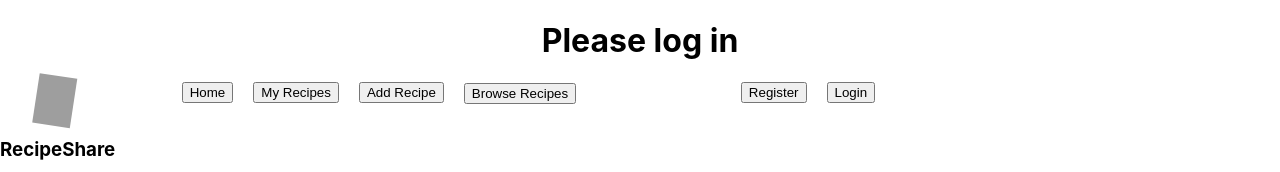
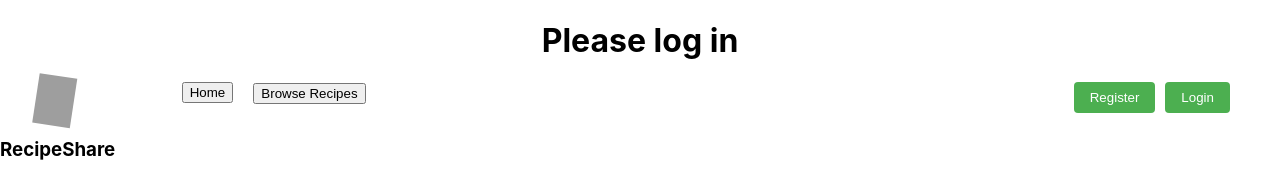
Before and after one commit to yergozhin/MealMaster, a React (Create React App) app in the folder meal-master/client/: page / in a window 1280 px wide. Shown: the top 172 px of the page. Built offline with nearby package versions, Linux system fonts and the light colour scheme; no server answers; grey boxes are pictures that could not be loaded.

Commit message:
clean code 4

```diff
--- a/meal-master/client/src/App.css
+++ b/meal-master/client/src/App.css
@@ -250,3 +250,24 @@ footer {
 .footer-link:hover {
   color: #ffcc00;
 }
+
+.auth-buttons-wrapper {
+  display: flex;
+  justify-content: flex-end;
+  width: 100%;
+  padding-right: 50px;
+}
+
+.authButton {
+  padding: 8px 16px;
+  background-color: #4CAF50;
+  color: white;
+  border: none;
+  border-radius: 4px;
+  cursor: pointer;
+  margin-left: 10px;
+}
+
+.authButton:hover {
+  background-color: #45a049;
+}
--- a/meal-master/client/src/routes/Home.jsx
+++ b/meal-master/client/src/routes/Home.jsx
@@ -19,7 +19,15 @@ function Home() {
                 .then((response) => response.json())
                 .then((data) => {
                     if (data.message === 'User is logged in') {
-                        setUser(data.user);
+                        fetch(`/api/users/${data.user.userId}`)
+                    .then((response) => response.json())
+                    .then((userData) => {
+                        setUser(userData); // Set the full user data
+                    })
+                    .catch((error) => {
+                        console.error('Error fetching user data:', error);
+                        setUser(null); // In case of error, clear user data
+                    });
                     } else {
                         setUser(null);
                     }
@@ -66,7 +74,7 @@ function Home() {
             <header>
                 <div>
                     {user ? (
-                        <h1>Welcome, User {user.userId}!</h1>
+                        <h1>Welcome, User {user[0].id}!</h1>
                     ) : (
                         <h1>Please log in</h1>
                     )}
@@ -84,12 +92,15 @@ function Home() {
                         <div className="subsection">
                             <button>Home</button>
                         </div>
+                        {user ? (<>
                             <div className="subsection">
                                 <button>My Recipes</button>
                             </div>
                             <div className="subsection">
                                 <button onClick={goToAddRecipe}>Add Recipe</button>
                             </div>
+                        </>
+                        ) : (<></>)}
                         <div className="subsection">
                             <div className="filter-dropdown">
                                 <button className="filter-dropdown-button">Browse Recipes</button>
@@ -116,7 +127,7 @@ function Home() {
                                     <div className="user-profile">
                                         <button onClick={goToProfile} className="profile-button">
                                             <img src={profileAvatar} className="profile-avatar" alt="profilePicture" />
-                                            {user.name}
+                                            {user[0].name}
                                         </button>
                                         <div className="profile-dropdown-menu">
                                             <button onClick={goToProfile}>My Profile</button>
@@ -128,11 +139,13 @@ function Home() {
                             </>
                         ) : (
                             <>
+                                <div className="auth-buttons-wrapper">
                                     <div className="subsection">
-                                    <button onClick={goToRegister}>Register</button>
+                                        <button className="authButton" onClick={goToRegister}>Register</button>
                                     </div>
                                     <div className="subsection">
-                                    <button onClick={goToLogin}>Login</button>
+                                        <button className="authButton" onClick={goToLogin}>Login</button>
+                                    </div>
                                 </div>
                             </>
                         )}
@@ -147,14 +160,19 @@ function Home() {
                         <h3>{recipe.name}</h3>
                         <p className="recipe-description">Delicious {recipe.name}!</p>
                         <button className="recipe-button">View Recipe</button>
-                        <button className="addtofavorites-button">Add To Favorites</button>
+                        {user ? (
+                            <><button className="addtofavorites-button">Add To Favorites</button>
                                 <div className="rating">
                                     <button className="star" data-value="1">☆</button>
                                     <button className="star" data-value="2">☆</button>
                                     <button className="star" data-value="3">☆</button>
                                     <button className="star" data-value="4">☆</button>
                                     <button className="star" data-value="5">☆</button>
-                        </div>
+                                </div></>
+                        ) : (
+                            <></>
+                        )}
+
                     </div>))}
                 </div>
                 <div className="pagination">
```
Lines whose indentation alone changed are shown as unchanged.
